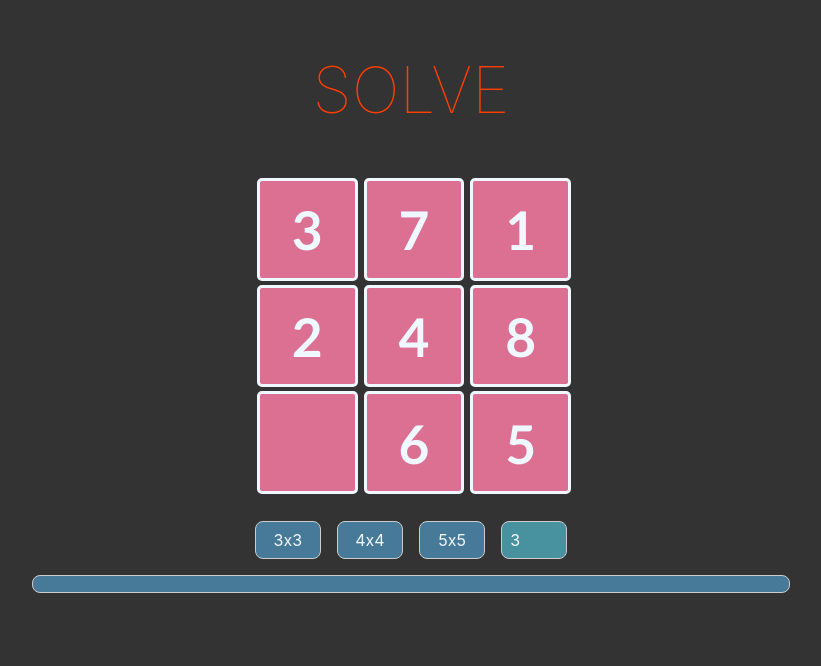
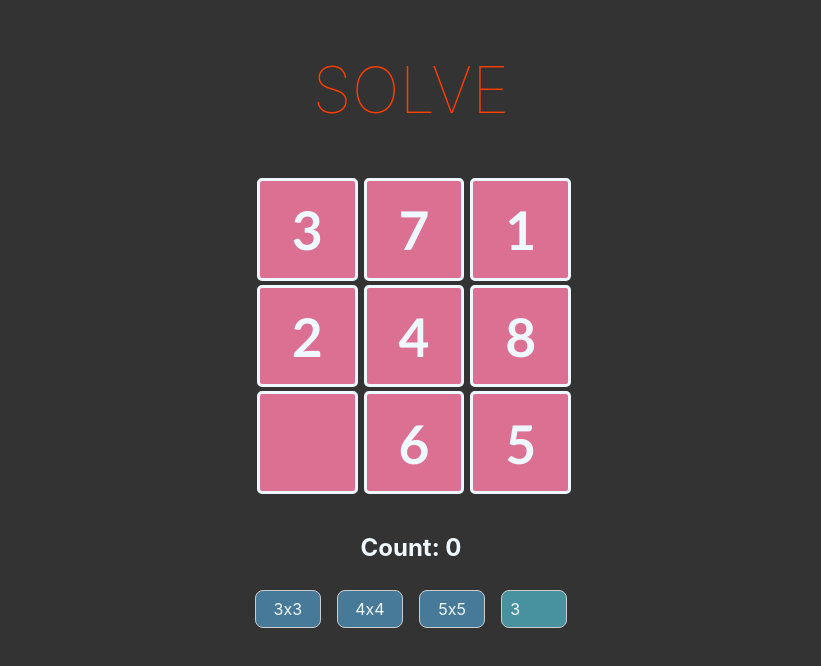
Before and after one commit to JustinStitt/15-puzzle-game, a Svelte app in the folder 15-puzzle-game/: page / in a window 1280 px wide. Shown: the top 666 px of the page, without its empty margins (229-1050 px from the left). Built offline with nearby package versions, Linux system fonts and the light colour scheme.

Commit message:
🎮 added click count

```diff
--- a/15-puzzle-game/src/App.svelte
+++ b/15-puzzle-game/src/App.svelte
@@ -55,7 +55,7 @@ import { missing_component } from "svelte/internal";
 			{/each}
 			<input min=3 placeholder='Custom' type="number" bind:value={user_def}/>
 		</div>
-		<button on:click={() => win=true}/>
+		<!-- DEBUG BUTTON LOL <button on:click={() => win=true}/> -->
 	</div>
 
 </main>
--- a/15-puzzle-game/src/components/Grid.svelte
+++ b/15-puzzle-game/src/components/Grid.svelte
@@ -7,7 +7,7 @@
     let dim = Math.sqrt(size)
     // get tiles
     let tiles = []
-
+    let clicks = 0;
 
     const checkWin = () => {
         for (let i = 0; i < size - 1; i++) {
@@ -16,6 +16,10 @@
             if (lm > rm) return false;
         }
         return true;
+    }
+
+    const inc = () => {
+        clicks += 1
     }
 
     const handleWin = (_win) => {
@@ -47,6 +51,7 @@
         if (checkWin()) {
             handleWin(true)
         }
+        inc()
     }
 
     const randomize = (steps) => {
@@ -64,6 +69,7 @@
             tiles[eni] = _tmp
         }
         handleWin(false)
+        clicks = 0
     }
 
     const newArray = (_s) => {
@@ -85,6 +91,10 @@
     {#each tiles as tile}
         <Tile value={tile} on:click={() => handleClick(tile)} num_tiles={size}/>
     {/each}
+
+</div>
+<div>
+    <h2>Count: {clicks}</h2>
 </div>
 <!--end-html-->
 
--- a/15-puzzle-game/src/components/Tile.svelte
+++ b/15-puzzle-game/src/components/Tile.svelte
@@ -70,7 +70,7 @@ tile {
     font-weight: bold;
     color: aliceblue;
     display: inline;
-    font-family: 'Trebuchet MS', 'Arial';
+    font-family: 'Trebuchet MS', 'Arial', sans-serif;
 }
 
 
```
